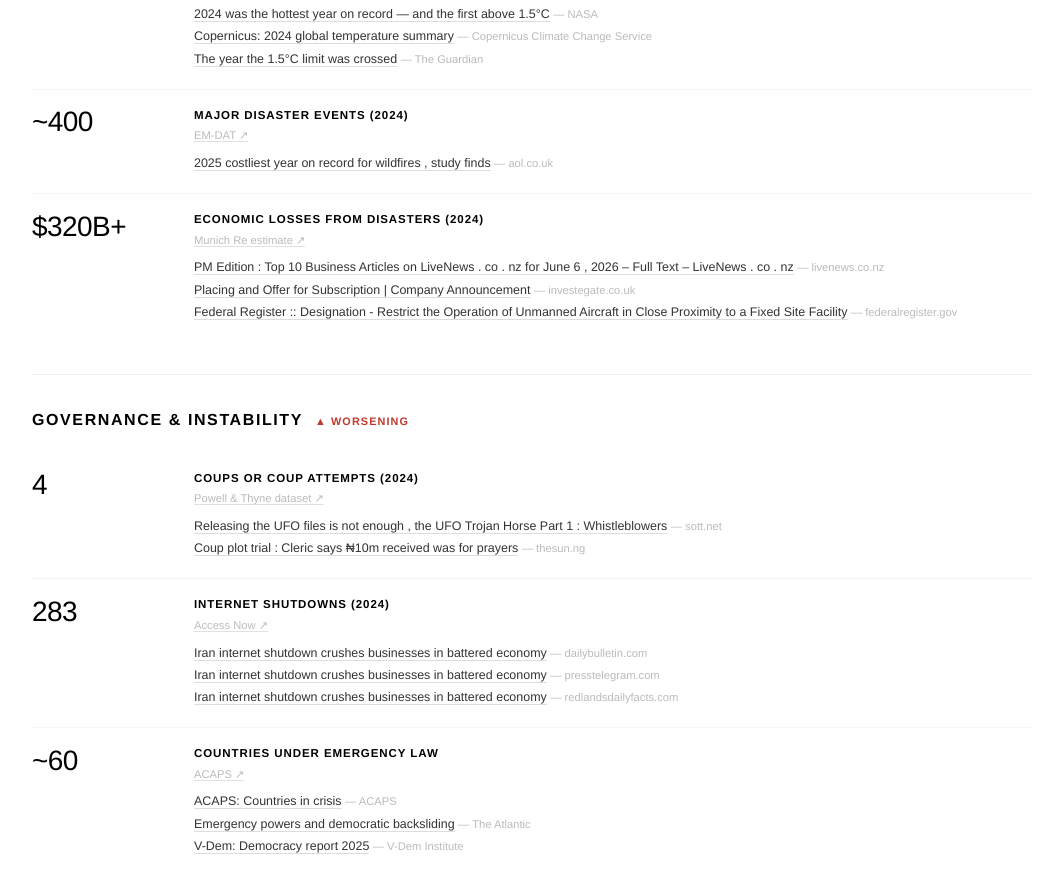
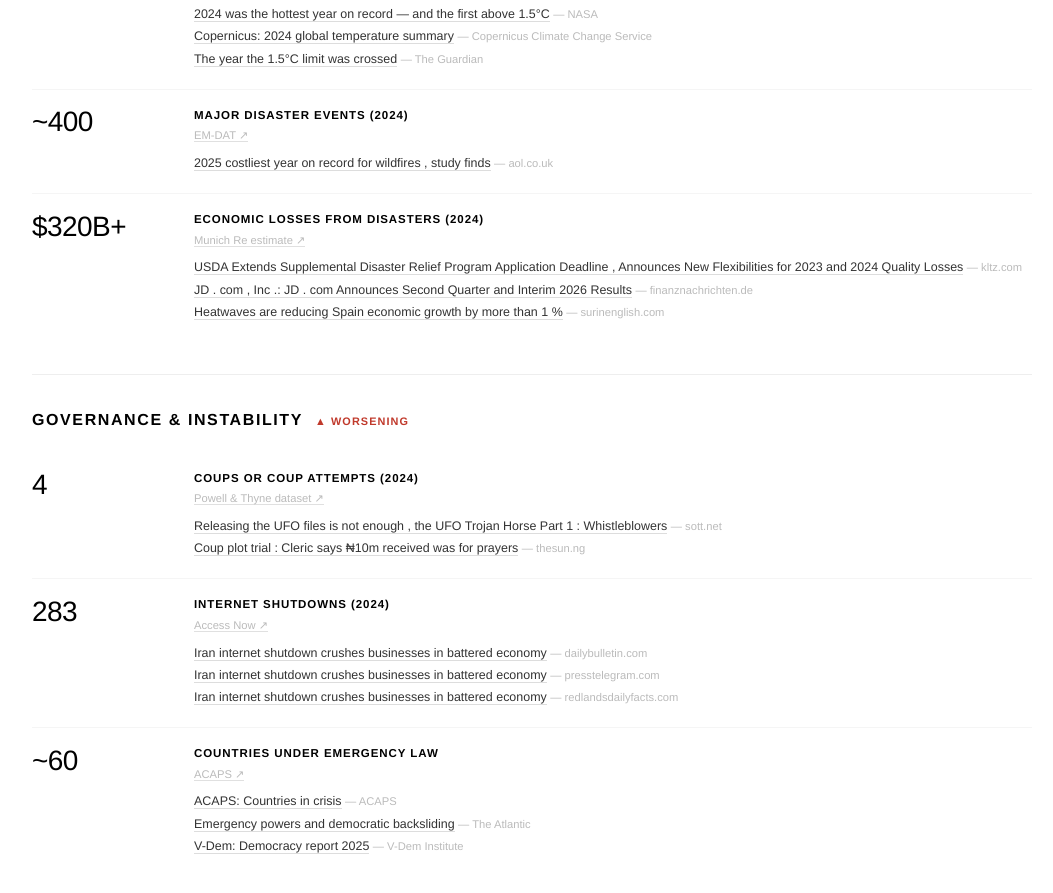
Before and after one commit to skeptict/skeptict.github.io, a Jekyll site: the page built from hellscape/index.html, in a window 1280 px wide and 900 px high, scrolled down 1577 px. Shown: the top 893 px of the window, without its empty margins (108-1161 px from the left). Built offline with Jekyll 4.4.1, drawn with Linux system fonts in a browser that asks for light colours; some of the changed text lies outside the part shown.

Commit message:
auto: refresh hellscape articles [2026-08-17]

```diff
--- a/_data/hellscape.yml
+++ b/_data/hellscape.yml
@@ -1,4 +1,4 @@
-last_updated: '2026-08-10'
+last_updated: '2026-08-17'
 pillars:
 - name: Conflict & Violence
   id: conflict
@@ -42,16 +42,16 @@ pillars:
     source_url: https://www.unhcr.org/global-trends
     search_query: refugees displaced people conflict 2024 UNHCR
     articles:
-    - title: Opinion The Human Cost of Migration Deterrence in Egypt
-      url: http://www.africaleader.com/news/279202698/opinion-the-human-cost-of-migration-deterrence-in-egypt
-      publication: africaleader.com
-    - title: 21 July 2026 - Daily Press Briefing by the Office of the Spokesperson
-        for the Secretary - General
-      url: https://www.globalsecurity.org/military/library/news/2026/07/mil-260721-unbrief01.htm
+    - title: 'World News in Brief : Afghanistan education , Myanmar flooding , Syria
+        recovery , homecare workers in New York'
+      url: https://www.globalsecurity.org/military/library/news/2026/08/mil-260813-unnews03.htm
       publication: globalsecurity.org
-    - title: 'Lake Chad Displacement : 3 . 5 Million Displaced by Violence'
-      url: https://punchng.com/violence-displaces-3-5-million-across-lake-chad-basin-unhcr/
-      publication: punchng.com
+    - title: 'Global Brief : Afghan Schools , Myanmar Floods , Syrian Aid , NY Caregivers'
+      url: https://www.miragenews.com/global-brief-afghan-schools-myanmar-floods-1726984/
+      publication: miragenews.com
+    - title: 'Forced migration : The emerging humanitarian time bomb'
+      url: https://www.vanguardngr.com/2026/08/forced-migration-the-emerging-humanitarian-time-bomb/
+      publication: vanguardngr.com
 - name: Humanitarian Crisis
   id: humanitarian
   trend: up
@@ -141,17 +141,17 @@ pillars:
     source_url: https://www.munichre.com/en/risks/natural-disasters.html
     search_query: economic losses natural disasters billion 2024 insurance
     articles:
-    - title: 'PM Edition : Top 10 Business Articles on LiveNews . co . nz for June
-        6 , 2026 – Full Text – LiveNews . co . nz'
-      url: https://livenews.co.nz/2026/06/06/pm-edition-top-10-business-articles-on-livenews-co-nz-for-june-6-2026-full-text/
-      publication: livenews.co.nz
-    - title: Placing and Offer for Subscription | Company Announcement
-      url: https://www.investegate.co.uk/announcement/rns/investment-company--inv/placing-and-offer-for-subscription/9600728
-      publication: investegate.co.uk
-    - title: 'Federal Register :: Designation - Restrict the Operation of Unmanned
-        Aircraft in Close Proximity to a Fixed Site Facility'
-      url: https://www.federalregister.gov/documents/2026/05/06/2026-08943/designation-restrict-the-operation-of-unmanned-aircraft-in-close-proximity-to-a-fixed-site-facility
-      publication: federalregister.gov
+    - title: USDA Extends Supplemental Disaster Relief Program Application Deadline
+        , Announces New Flexibilities for 2023 and 2024 Quality Losses
+      url: https://www.kltz.com/news/usda-extends-supplemental-disaster-relief-program-application-deadline-announces-new-flexibilities-for-2023-and-2024-quality-losses
+      publication: kltz.com
+    - title: 'JD . com , Inc .: JD . com Announces Second Quarter and Interim 2026
+        Results'
+      url: https://www.finanznachrichten.de/nachrichten-2026-08/69301645-jd-com-inc-jd-com-announces-second-quarter-and-interim-2026-results-399.htm
+      publication: finanznachrichten.de
+    - title: Heatwaves are reducing Spain economic growth by more than 1 %
+      url: https://www.surinenglish.com/spain/heatwaves-reducing-spains-20260810142552-nt.html
+      publication: surinenglish.com
 - name: Governance & Instability
   id: governance
   trend: up
```
